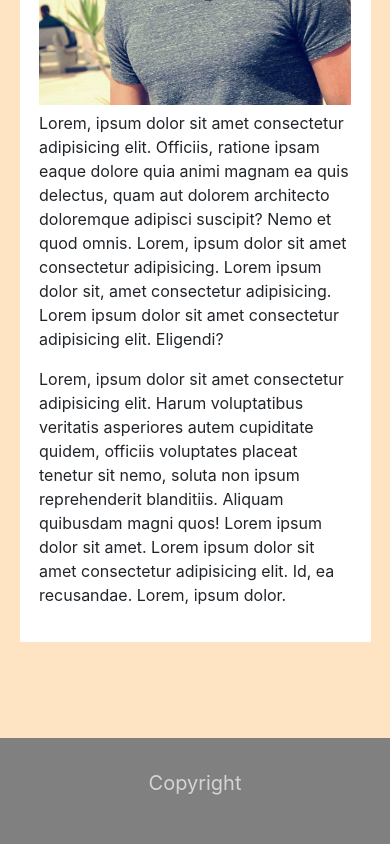
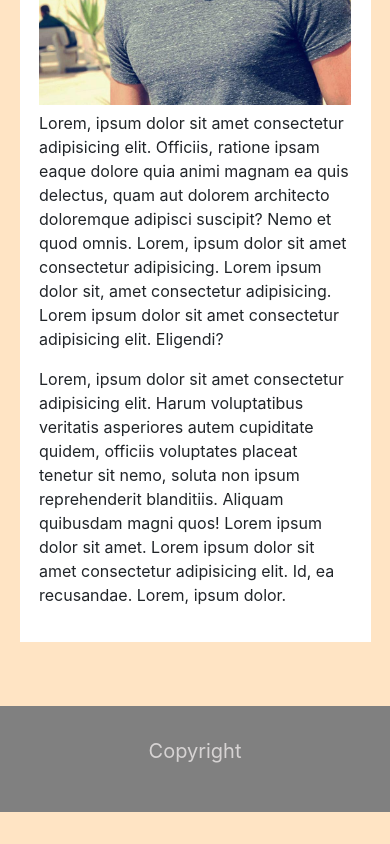
Before and after one commit to shadysaleh01/homework.02, a plain HTML site: page index.html in a window 390 px wide. Shown: the part 462-1306 px from the top of the page. After the commit the page ends 1274 px from the top, so only its background shows below. Drawn offline with nearby package versions, Linux system fonts and the light colour scheme.

```diff
--- a/style.css
+++ b/style.css
@@ -152,6 +152,6 @@ footer {
     color: rgb(214, 211, 211);
     font-size: 20px;
     padding: 30px;
-    margin-top: 6rem;
+    margin-top: 4rem;
   }
 }
--- a/stylePortfolio.css
+++ b/stylePortfolio.css
@@ -144,7 +144,7 @@ footer {
     color: rgb(214, 211, 211);
     font-size: 20px;
     padding: 30px;
-    margin-top: 29rem;
+    margin-top: 18rem;
   }
 }
 /* //////////////////////////////////////////////////////////////////////////////// */
```
Also changed, not shown: screenShots/about640.PNG (added), screenShots/about768.PNG (added), screenShots/about980.PNG (added), screenShots/contact640.PNG (added), screenShots/contact678.PNG (added), screenShots/contact980.PNG (added), screenShots/portfolio640.PNG (added), screenShots/portfolio768.PNG (added), screenShots/portfolio980.PNG (added).
